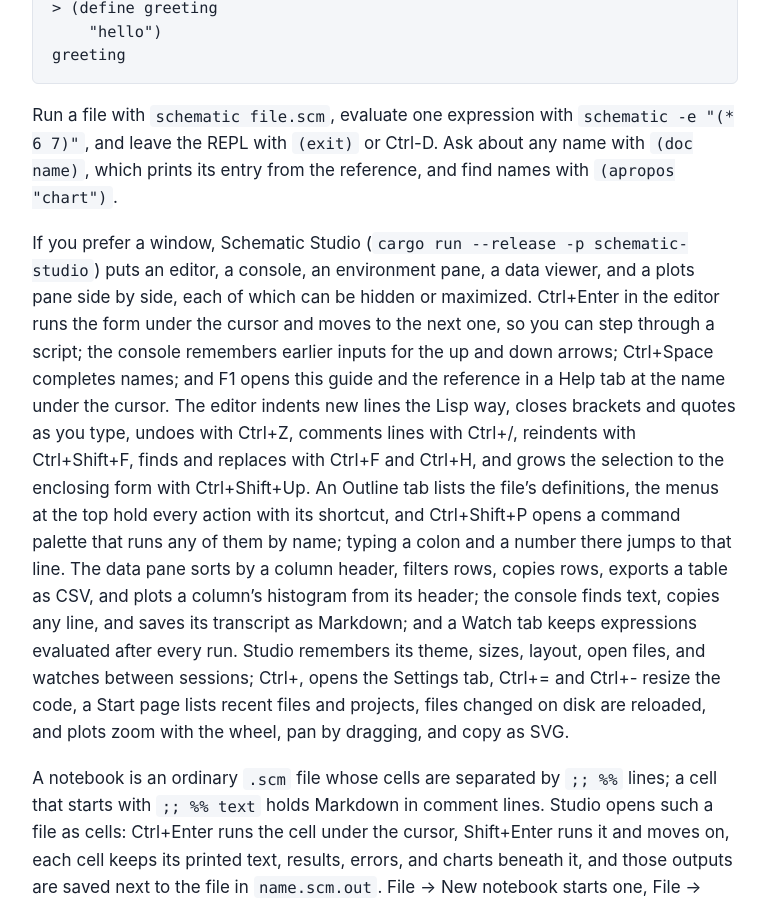
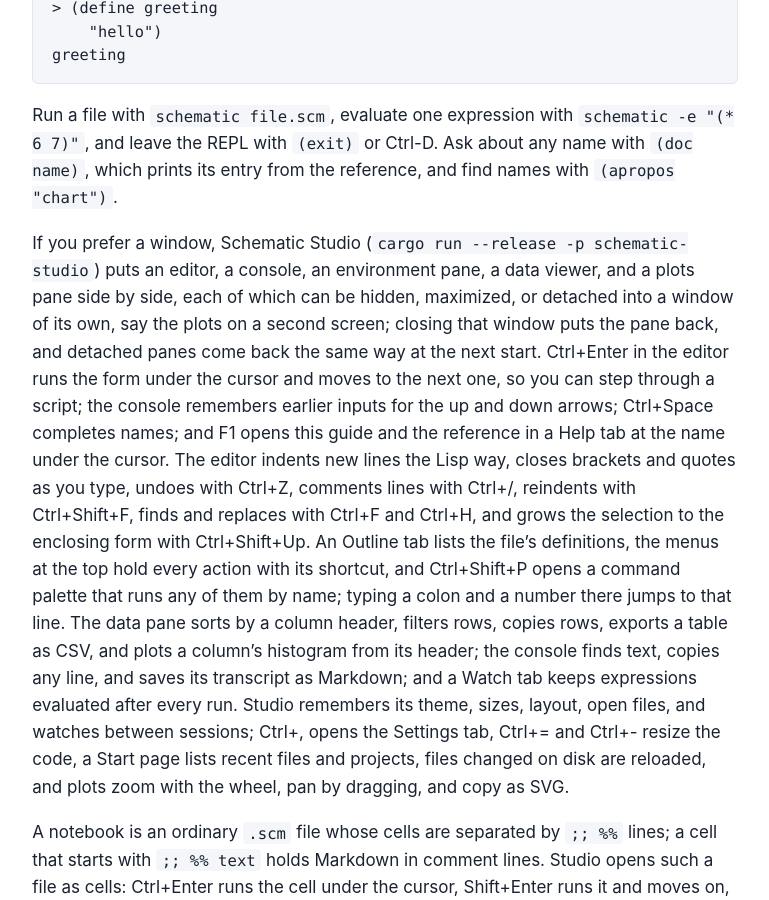
Before and after one commit to collide2954/schematic, a Jekyll site: the page built from docs/guide.md, in a window 1280 px wide and 900 px high, scrolled down 606 px. Shown: the whole window, without its empty margins (255-1024 px from the left). Built offline with Jekyll 4.4.1, drawn with Linux system fonts in a browser that asks for light colours; our own code applies the rules of GitHub Pages for plain Markdown files.

Commit message:
Describe detachable panes

```diff
--- a/docs/guide.md
+++ b/docs/guide.md
@@ -32,8 +32,10 @@ and find names with `(apropos "chart")`.
 
 If you prefer a window, Schematic Studio (`cargo run --release -p
 schematic-studio`) puts an editor, a console, an environment pane, a data
-viewer, and a plots pane side by side, each of which can be hidden or
-maximized. Ctrl+Enter in the editor runs the form under the cursor and
+viewer, and a plots pane side by side, each of which can be hidden,
+maximized, or detached into a window of its own, say the plots on a second
+screen; closing that window puts the pane back, and detached panes come
+back the same way at the next start. Ctrl+Enter in the editor runs the form under the cursor and
 moves to the next one, so you can step through a script; the console
 remembers earlier inputs for the up and down arrows; Ctrl+Space completes
 names; and F1 opens this guide and the reference in a Help tab at the name
```
Also changed, not shown: README.md.
